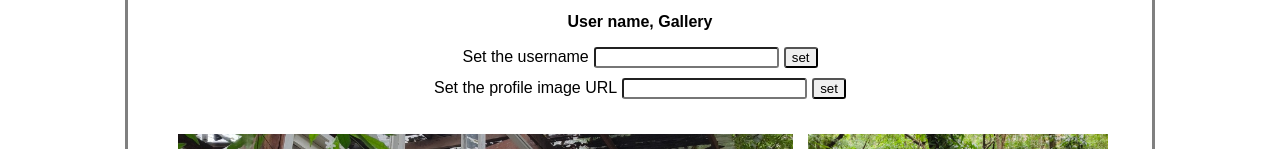
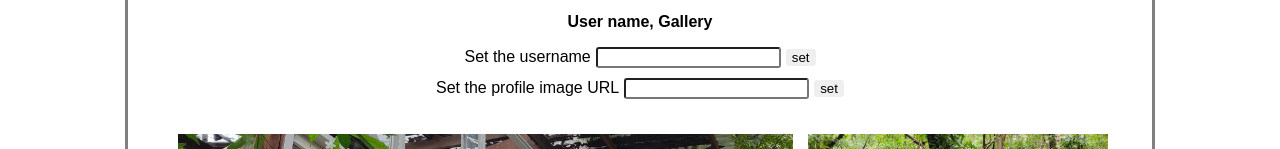
Before and after one commit to KawaiiZT/ITF2, a plain HTML site: page index.html in a window 1280 px wide. Shown: the part 253-402 px from the top of the page. Drawn offline with Linux system fonts and the light colour scheme.

Commit message:
Update index.html

```diff
--- a/index.html
+++ b/index.html
@@ -28,8 +28,8 @@
             </div>
             <div class="flex-item-2">
                 <!--Input-->
-                <div><label>Set the username</label><Input type="text" style="margin-left: 5px; border-radius: 3px;" id="username"><button style="margin-left: 5px; border-radius: 3px;" onclick="display()">set</button></div>
-                <div><label>Set the profile image URL</label><input type="text" style="margin-left: 5px; border-radius: 3px;" id="image_url"><button style="margin-left: 5px; border-radius: 3px" onclick="setImage()">set</button></div>
+                <div><label>Set the username</label><Input type="text" style="margin-left: 5px; border-radius: 3px;" id="username"><button style="margin-left: 5px; border-radius: 3px; border: none;" onclick="display()">set</button></div>
+                <div><label>Set the profile image URL</label><input type="text" style="margin-left: 5px; border-radius: 3px;" id="image_url"><button style="margin-left: 5px; border-radius: 3px; border: none;" onclick="setImage()">set</button></div>
             </div>
             <div class="gallery">
                 <div class="gallery-item" style="grid-column: span 2;"><img src="1.jpg"></div>
```
